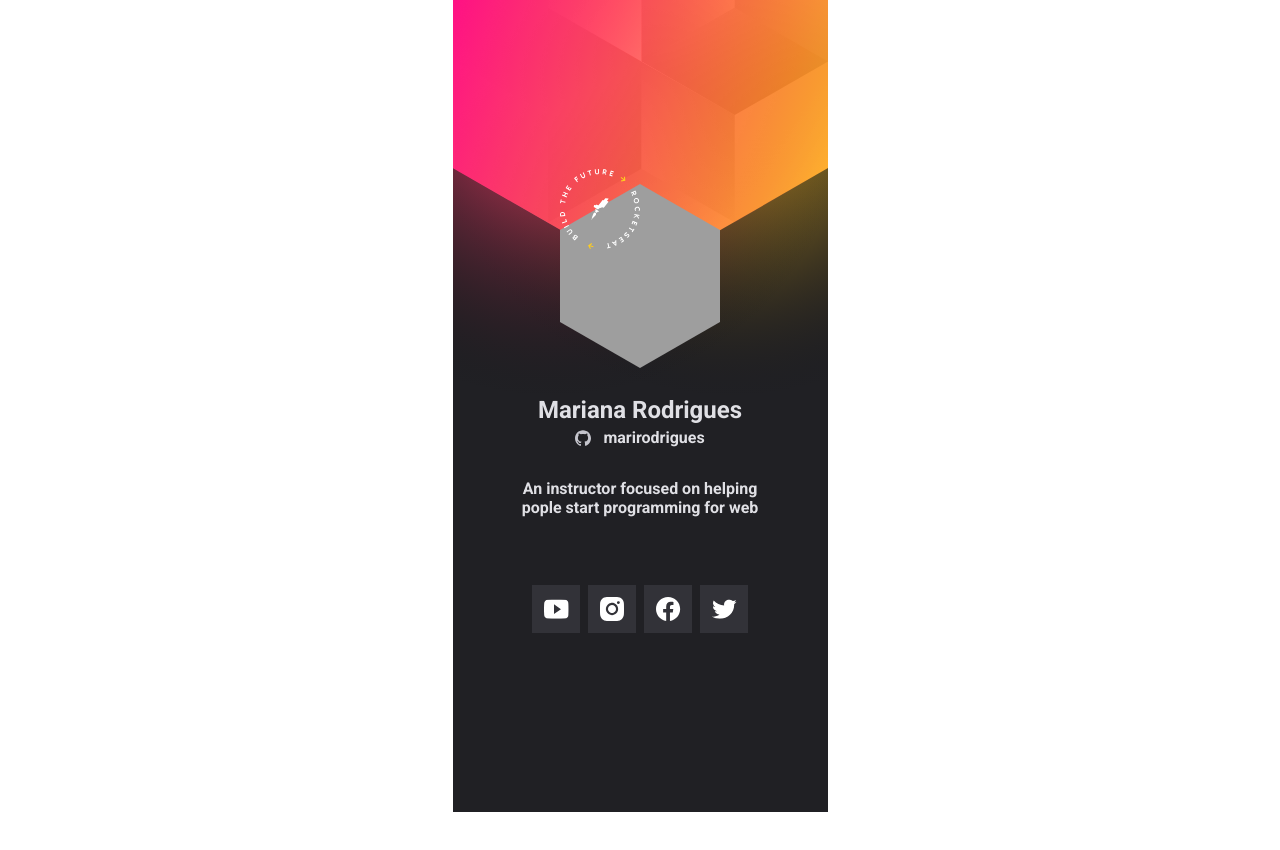
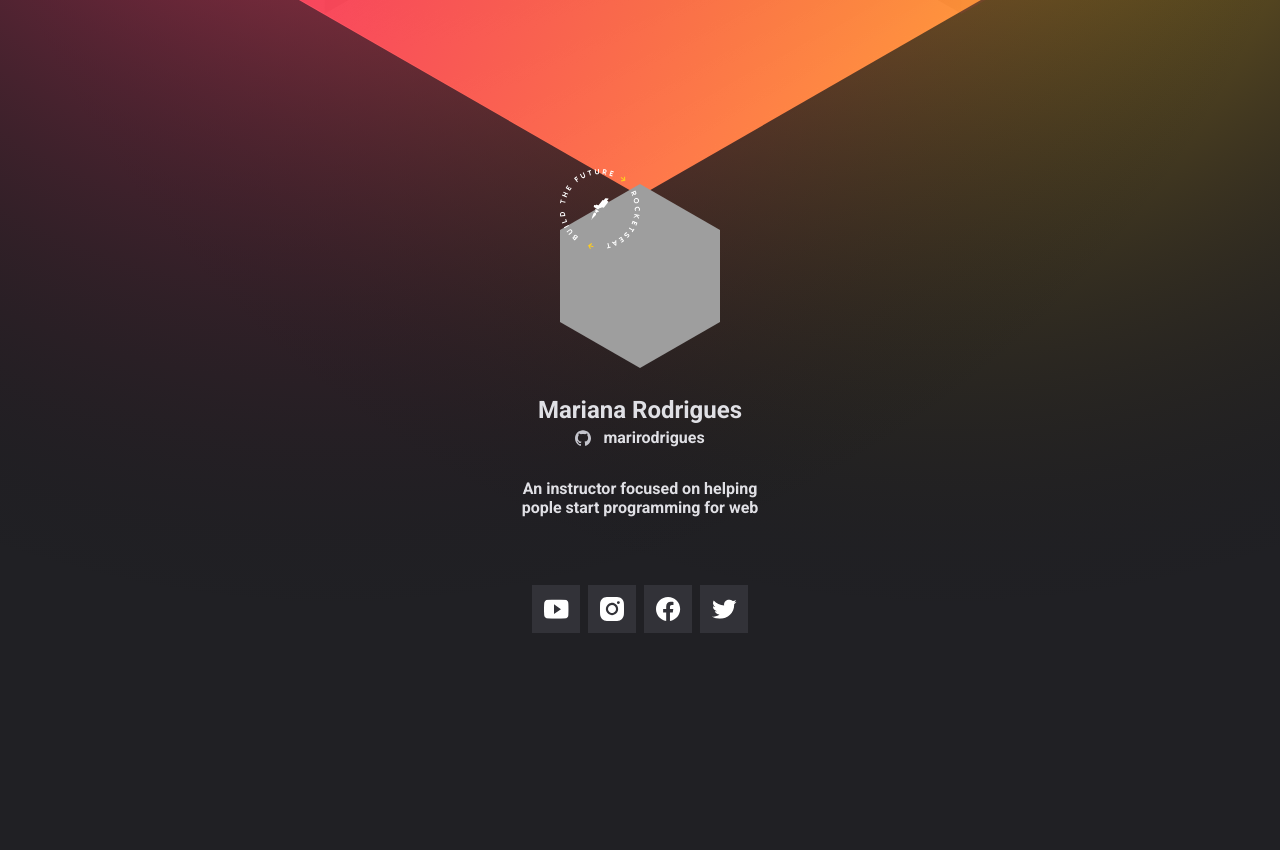
Before and after one commit to marianaprodrigues/cracha-nlw, a plain HTML site: page index.html in a window 1280 px wide. Before the commit the page ends 812 px from the top, so only its background shows below. Drawn offline with Linux system fonts and the light colour scheme; no server answers; grey boxes are pictures that could not be loaded.

Commit message:
Add files via upload

```diff
--- a/index.html
+++ b/index.html
@@ -1,7 +1,10 @@
 <!DOCTYPE html>
 
-<html>
+<html lang="pt-BR">
   <head>
+    <meta charset="UTF-8" />
+    <meta name="viewport" content="width=device-width, initial-scale=1.0" />
+
     <title>Mariana Rodrigues - Dowhile 2021</title>
 
     <link rel="stylesheet" href="style.css" />
--- a/style.css
+++ b/style.css
@@ -18,9 +18,10 @@ body {
 }
 
 main {
-  background: url(images/background.svg);
-  width: 375px;
-  height: 812px;
+  background: url(images/background.svg) no-repeat center/cover;
+  width: 100vw;
+  min-height: 812px;
+  height: 100vw;
 }
 
 .container {
```
